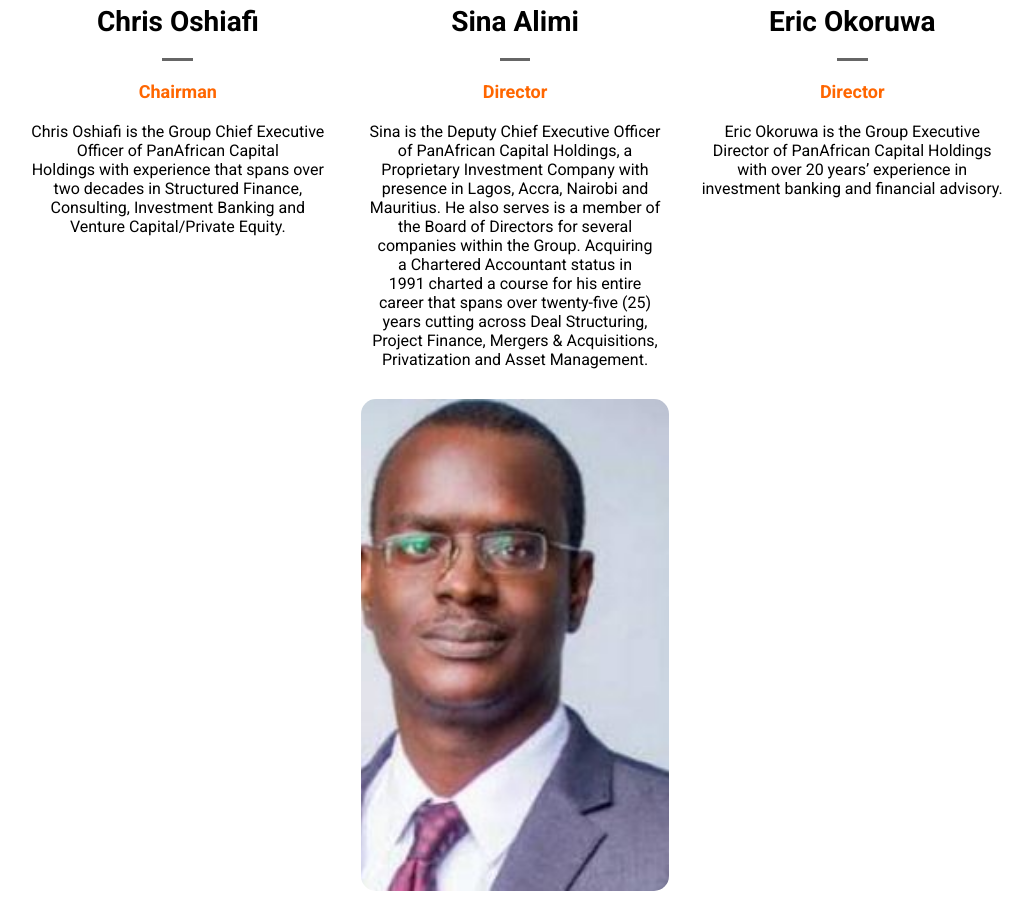
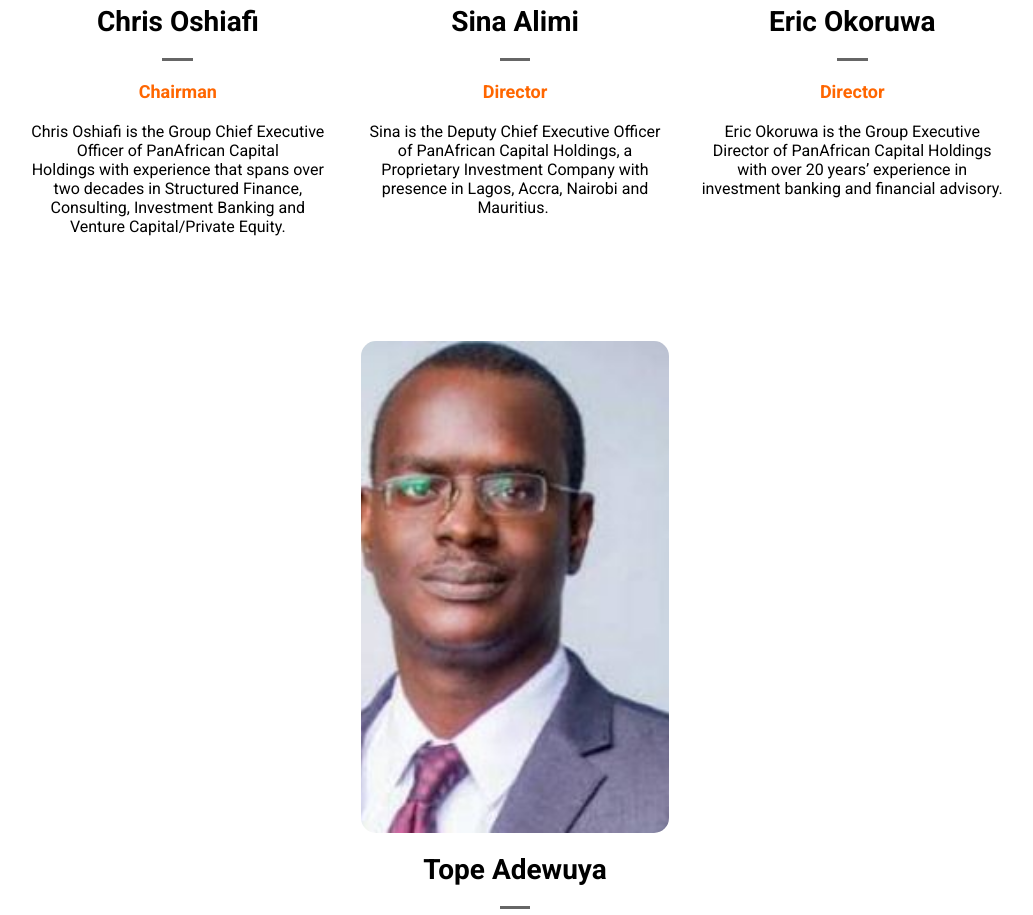
Before and after one commit to marketintelsolutions/kaxal, a React (Create React App) app: page /about in a window 1280 px wide. Shown: the part 1600-2515 px from the top of the page, without its empty margins (125-1158 px from the left). Built offline with nearby package versions, Linux system fonts and the light colour scheme.

Commit message:
text adjusted

```diff
--- a/src/styles/modules/_about.scss
+++ b/src/styles/modules/_about.scss
@@ -169,6 +169,7 @@
 
           & p{
             text-align: center;
+            height: 189px;
           }
         }
       }
--- a/src/utils/data.js
+++ b/src/utils/data.js
@@ -40,7 +40,7 @@ export const teamData = [
     img: sinaAlimi,
     name: 'Sina Alimi',
     role: 'Director',
-    text: [' Sina is the Deputy Chief Executive Officer of PanAfrican Capital Holdings, a Proprietary Investment Company with presence in Lagos, Accra, Nairobi and Mauritius. He also serves is a member of the Board of Directors for several companies within the Group. Acquiring a Chartered Accountant status in 1991 charted a course for his entire career that spans over twenty-five (25) years cutting across Deal Structuring, Project Finance, Mergers & Acquisitions, Privatization and Asset Management.', 'Having worked with Diamond Bank Limited where he started his banking career in Audit and Banking Operations, Sina later joined the Investment Banking Division of Fountain Trust Bank Plc in 1997 and subsequently served as Group Head, Corporate Finance and Head, Investment Banking Group. While in Corporate Finance, Sina was actively involved in high profile projects and advisory mandates in the private sector as well as the privatization programme of the Federal Government of Nigeria.', ' The alumnus of Lagos Business School (LBS) and IESE Business School Barcelona, Spain is a graduate of Accounting from the prestigious University of Lagos, where he graduated as one of the best in his class. Sina is a Fellow of the Institute of Chartered Accountants of Nigeria (ICAN) and Chartered Institute of Taxation of Nigeria (CITN). He is also an alumnus of Lagos Business School (LBS) and IESE Business School Barcelona, Spain.']
+    text: [' Sina is the Deputy Chief Executive Officer of PanAfrican Capital Holdings, a Proprietary Investment Company with presence in Lagos, Accra, Nairobi and Mauritius. ', 'He also serves is a member of the Board of Directors for several companies within the Group. Acquiring a Chartered Accountant status in 1991 charted a course for his entire career that spans over twenty-five (25) years cutting across Deal Structuring, Project Finance, Mergers & Acquisitions, Privatization and Asset Management.', 'Having worked with Diamond Bank Limited where he started his banking career in Audit and Banking Operations, Sina later joined the Investment Banking Division of Fountain Trust Bank Plc in 1997 and subsequently served as Group Head, Corporate Finance and Head, Investment Banking Group. While in Corporate Finance, Sina was actively involved in high profile projects and advisory mandates in the private sector as well as the privatization programme of the Federal Government of Nigeria.', ' The alumnus of Lagos Business School (LBS) and IESE Business School Barcelona, Spain is a graduate of Accounting from the prestigious University of Lagos, where he graduated as one of the best in his class. Sina is a Fellow of the Institute of Chartered Accountants of Nigeria (ICAN) and Chartered Institute of Taxation of Nigeria (CITN). He is also an alumnus of Lagos Business School (LBS) and IESE Business School Barcelona, Spain.']
   },
   {
     img: ericOkoruwa,
```
